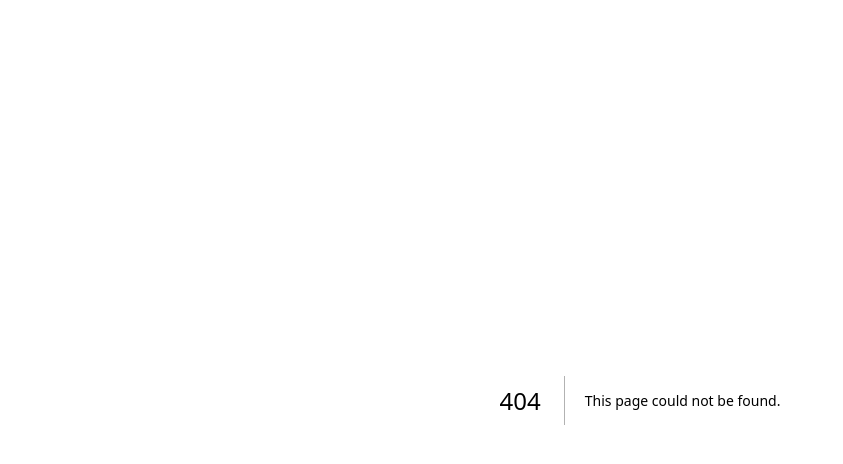
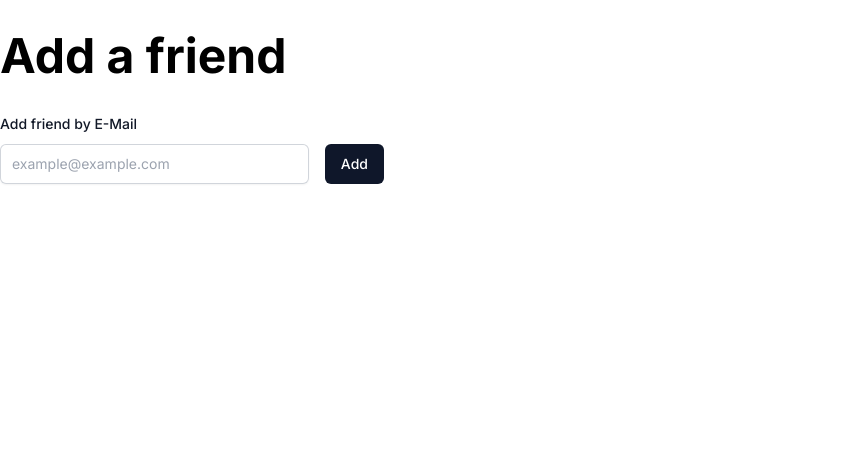
Before and after one commit to mirkosisko-dev/realtime-chat-app, a Next.js app: page /dashboard/add in a window 1280 px wide. Before the commit this address had no page. Shown: the top 464 px of the page, without its empty margins (0-843 px from the left). Built offline with nearby package versions, Linux system fonts and the light colour scheme.

Commit message:
Added add friend functionality

```diff
--- /dev/null
+++ b/src/app/(dashboard)/dashboard/add/page.tsx
@@ -0,0 +1,14 @@
+import AddFriendButton from "@/components/AddFriendButton";
+
+import { FC } from "react";
+
+const page: FC = () => {
+  return (
+    <section className="pt-8">
+      <h1 className="font-bold text-5xl mb-8">Add a friend</h1>
+      <AddFriendButton />
+    </section>
+  );
+};
+
+export default page;
--- /dev/null
+++ b/src/app/(dashboard)/dashboard/page.tsx
@@ -0,0 +1,9 @@
+import { authOptions } from "@/lib/auth";
+import { getServerSession } from "next-auth";
+
+const page = async () => {
+  const session = await getServerSession(authOptions);
+  return <pre>{JSON.stringify(session)}</pre>;
+};
+
+export default page;
--- /dev/null
+++ b/src/app/api/friends/add/route.ts
@@ -0,0 +1,58 @@
+import { fetchRedis } from "@/helpers/redis";
+import { authOptions } from "@/lib/auth";
+import { db } from "@/lib/db";
+import { addFriendValidator } from "@/lib/validations/add-friend";
+import { getServerSession } from "next-auth";
+import { ZodError } from "zod";
+
+export async function POST(req: Request) {
+  try {
+    const body = await req.json();
+
+    const { email: emailToAdd } = addFriendValidator.parse(body.email);
+
+    const idToAdd = (await fetchRedis(
+      "get",
+      `user:email:${emailToAdd}`
+    )) as string;
+
+    if (!idToAdd) return new Response("User not found", { status: 400 });
+
+    const session = await getServerSession(authOptions);
+
+    if (!session) return new Response("Unauthorized", { status: 401 });
+
+    if (idToAdd === session.user.id)
+      return new Response("You cannot add yourself", { status: 400 });
+
+    // Check if friend request already sent
+    const isRequestAlreadySent = (await fetchRedis(
+      "sismember",
+      `user:${idToAdd}:incoming_friend_requests`,
+      session.user.id
+    )) as 0 | 1;
+
+    if (isRequestAlreadySent)
+      return new Response("Friend request already sent", { status: 400 });
+
+    // Check if user is already added
+    const isAlreadyFriends = (await fetchRedis(
+      "sismember",
+      `user:${session.user.id}:friends`,
+      idToAdd
+    )) as 0 | 1;
+
+    if (isAlreadyFriends)
+      return new Response("Already friends", { status: 400 });
+
+    // Send request
+    db.sadd(`user:${idToAdd}:incoming_friend_requests`, session.user.id);
+
+    return new Response("Friend request sent", { status: 200 });
+  } catch (error) {
+    if (error instanceof ZodError)
+      return new Response("Invalid request payload", { status: 422 });
+
+    return new Response("Something went wrong", { status: 400 });
+  }
+}
--- a/src/app/dashboard/page.tsx
+++ /dev/null
@@ -1,10 +0,0 @@
-import Button from "@/components/ui/Button";
-import { FC } from "react";
-
-interface pageProps {}
-
-const page: FC<pageProps> = ({}) => {
-  return <div>Dashboard</div>;
-};
-
-export default page;
--- /dev/null
+++ b/src/components/AddFriendButton.tsx
@@ -0,0 +1,72 @@
+"use client";
+
+import axios, { AxiosError } from "axios";
+import Button from "./ui/Button";
+
+import { addFriendValidator } from "@/lib/validations/add-friend";
+import { zodResolver } from "@hookform/resolvers/zod";
+import { FC } from "react";
+import { useForm } from "react-hook-form";
+import { toast } from "react-hot-toast";
+import { z } from "zod";
+
+interface IAddFriendButtonProps {}
+
+type FormData = z.infer<typeof addFriendValidator>;
+
+const AddFriendButton: FC<IAddFriendButtonProps> = ({}) => {
+  const { register, handleSubmit } = useForm<FormData>({
+    resolver: zodResolver(addFriendValidator),
+  });
+
+  const addFriend = async (email: string) => {
+    try {
+      const validatedEmail = addFriendValidator.parse({ email });
+
+      await axios.post("/api/friends/add", {
+        email: validatedEmail,
+      });
+      toast.success("Friend request successfully sent!");
+    } catch (error) {
+      if (error instanceof z.ZodError) {
+        toast.error(error.message);
+        return;
+      }
+
+      if (error instanceof AxiosError) {
+        toast.error(error.response?.data);
+        return;
+      }
+
+      toast.error("Something went wrong");
+    }
+  };
+
+  const onSubmit = (data: FormData) => {
+    addFriend(data.email);
+  };
+
+  return (
+    <form onSubmit={handleSubmit(onSubmit)} className="max-w-sm">
+      <label
+        htmlFor="email"
+        className="block text-sm font-medium leading-6 text-gray-900 "
+      >
+        Add friend by E-Mail
+      </label>
+
+      <div className="mt-2 flex gap-4">
+        <input
+          {...register("email")}
+          type="text"
+          className="block w-full rounded-md border-0 py-1.5 text-gray-900 shadow-sm ring-1 ring-inset ring-gray-300 placeholder:text-gray-400 focus:ring-2 focus:ring-inset focus:ring-indigo-600 sm:text-sm sm:leading-6"
+          placeholder="example@example.com"
+        />
+
+        <Button>Add</Button>
+      </div>
+    </form>
+  );
+};
+
+export default AddFriendButton;
--- /dev/null
+++ b/src/helpers/redis.ts
@@ -0,0 +1,24 @@
+type Command = "zrange" | "sismember" | "get" | "smembers";
+
+export const fetchRedis = async (
+  command: Command,
+  ...args: (string | number)[]
+) => {
+  const commandUrl = `${
+    process.env.UPSTASH_REDIS_REST_URL
+  }/${command}/${args.join("/")}`;
+
+  const response = await fetch(commandUrl, {
+    headers: {
+      Authorization: `Bearer ${process.env.UPSTASH_REDIS_REST_TOKEN}`,
+    },
+    cache: "no-store",
+  });
+
+  if (!response.ok)
+    throw new Error(`Error executing redis command: ${response.statusText}`);
+
+  const data = await response.json();
+
+  return data.result;
+};
--- /dev/null
+++ b/src/lib/validations/add-friend.ts
@@ -0,0 +1,5 @@
+import { z } from "zod";
+
+export const addFriendValidator = z.object({
+  email: z.string().email(),
+});
--- a/tailwind.config.ts
+++ b/tailwind.config.ts
@@ -1,20 +1,20 @@
-import type { Config } from 'tailwindcss'
+import type { Config } from "tailwindcss";
 
 const config: Config = {
   content: [
-    './src/pages/**/*.{js,ts,jsx,tsx,mdx}',
-    './src/components/**/*.{js,ts,jsx,tsx,mdx}',
-    './src/app/**/*.{js,ts,jsx,tsx,mdx}',
+    "./src/pages/**/*.{js,ts,jsx,tsx,mdx}",
+    "./src/components/**/*.{js,ts,jsx,tsx,mdx}",
+    "./src/app/**/*.{js,ts,jsx,tsx,mdx}",
   ],
   theme: {
     extend: {
       backgroundImage: {
-        'gradient-radial': 'radial-gradient(var(--tw-gradient-stops))',
-        'gradient-conic':
-          'conic-gradient(from 180deg at 50% 50%, var(--tw-gradient-stops))',
+        "gradient-radial": "radial-gradient(var(--tw-gradient-stops))",
+        "gradient-conic":
+          "conic-gradient(from 180deg at 50% 50%, var(--tw-gradient-stops))",
       },
     },
   },
-  plugins: [],
-}
-export default config
+  plugins: [require("@tailwindcss/forms")],
+};
+export default config;
```
Also changed, not shown: package.json (+6 -1 lines), src/app/(auth)/login/page.tsx (renamed from src/app/login/page.tsx), 1 other file (tests, documents, lock files or other folders).
